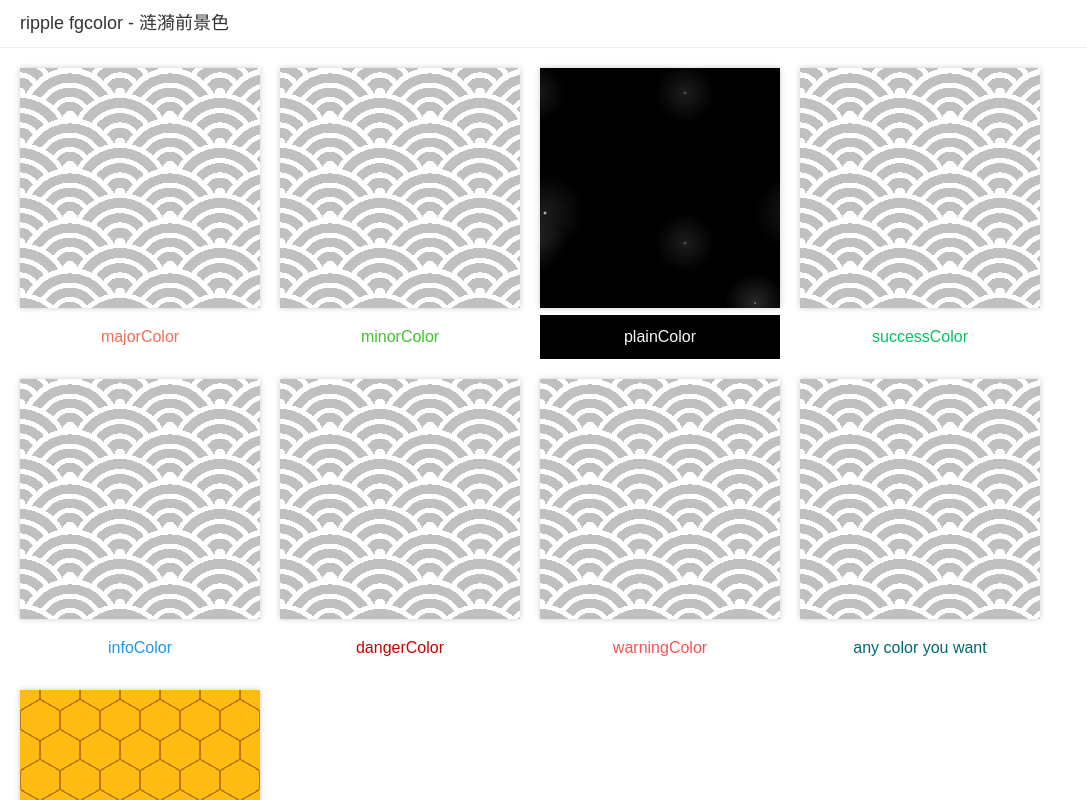
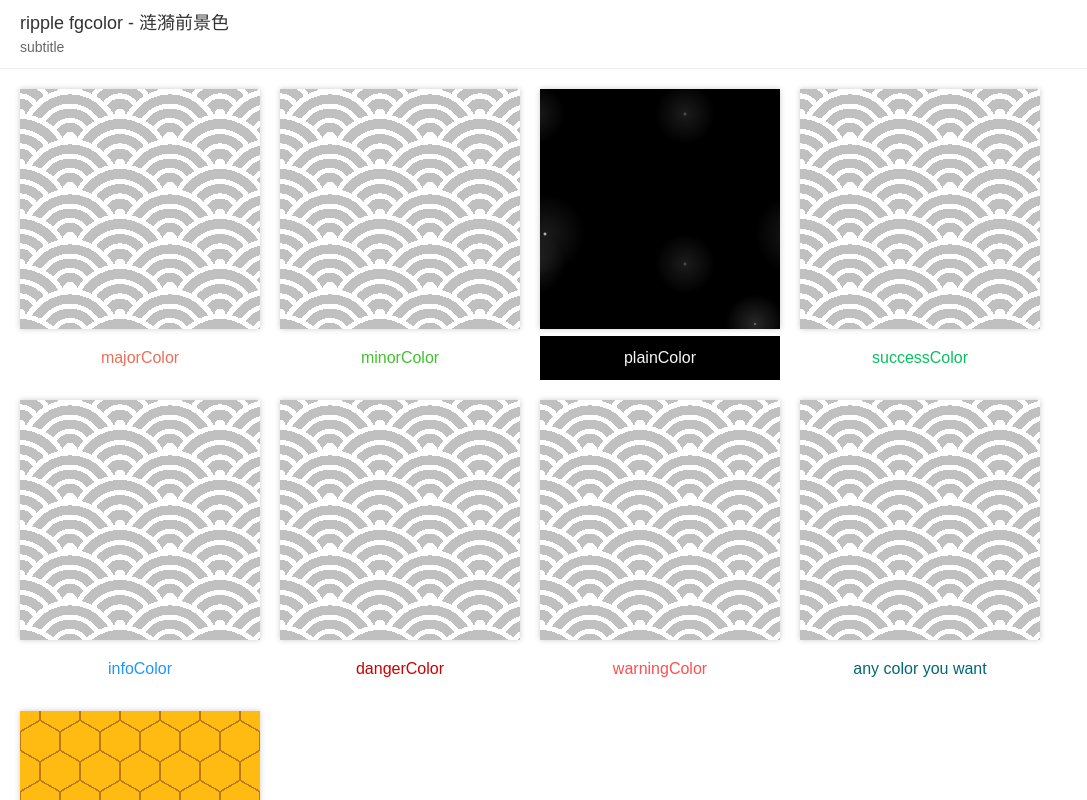
Before and after one commit to xuehuaihuan/snow-ui-react, a React (Create React App) app: page /ripple in a window 1280 px wide. Shown: the top 800 px of the page, without its empty margins (0-1087 px from the left). Built offline with nearby package versions, Linux system fonts and the light colour scheme.

Commit message:
Manual handling of code that standardx cannot auto format - 手动处理standardx无法自动格式化的代码

```diff
--- a/src/examples/common/header/index.js
+++ b/src/examples/common/header/index.js
@@ -1,10 +1,12 @@
 import React from 'react';
+import PropTypes from 'prop-types';
+
 import StyledHeader from './styles';
 
-const subtitle = (props) => {
+const subtitle = (subtitle) => {
   return (
     <p className='subtitle'>
-      {props.subtitle}
+      {subtitle}
     </p>
   );
 };
@@ -15,9 +17,18 @@ const ExamplesHeader = (props) => {
       <h3 className='title'>
         {props.children}
       </h3>
-      {props.subtitle ? subtitle(props) : ''}
+      {props.subtitle ? subtitle(props.subtitle) : ''}
     </StyledHeader>
   );
 };
 
+ExamplesHeader.defaultProps = {
+  subtitle: 'subtitle',
+};
+
+ExamplesHeader.propTypes = {
+  children: PropTypes.object,
+  subtitle: PropTypes.string,
+};
+
 export default ExamplesHeader;
--- a/src/serviceWorker.js
+++ b/src/serviceWorker.js
@@ -100,7 +100,7 @@ function registerValidSW (swUrl, config) {
 
 function checkValidServiceWorker (swUrl, config) {
   // Check if the service worker can be found. If it can't reload the page.
-  fetch(swUrl, {
+  window.fetch(swUrl, {
     headers: { 'Service-Worker': 'script' },
   })
     .then(response => {
```
Also changed, not shown: 1 other file (tests, documents, lock files or other folders).
